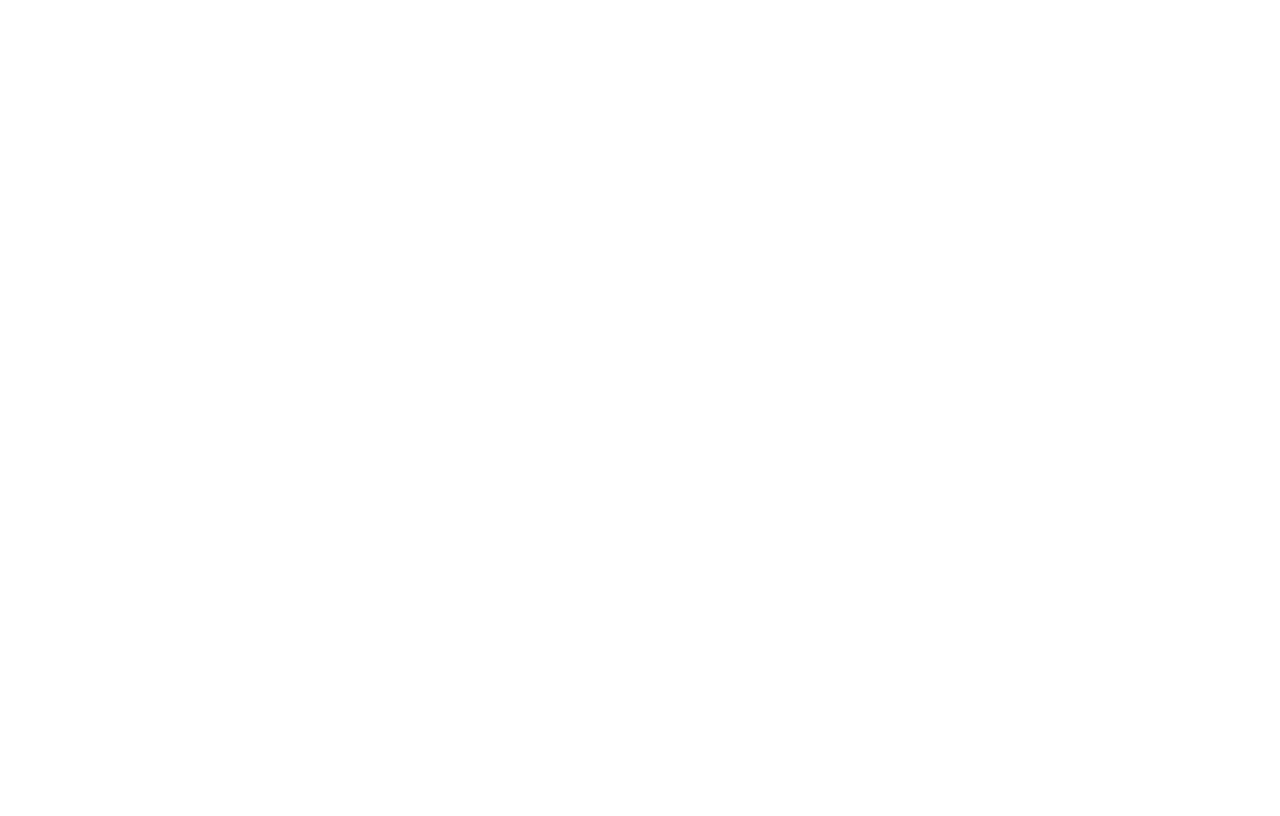
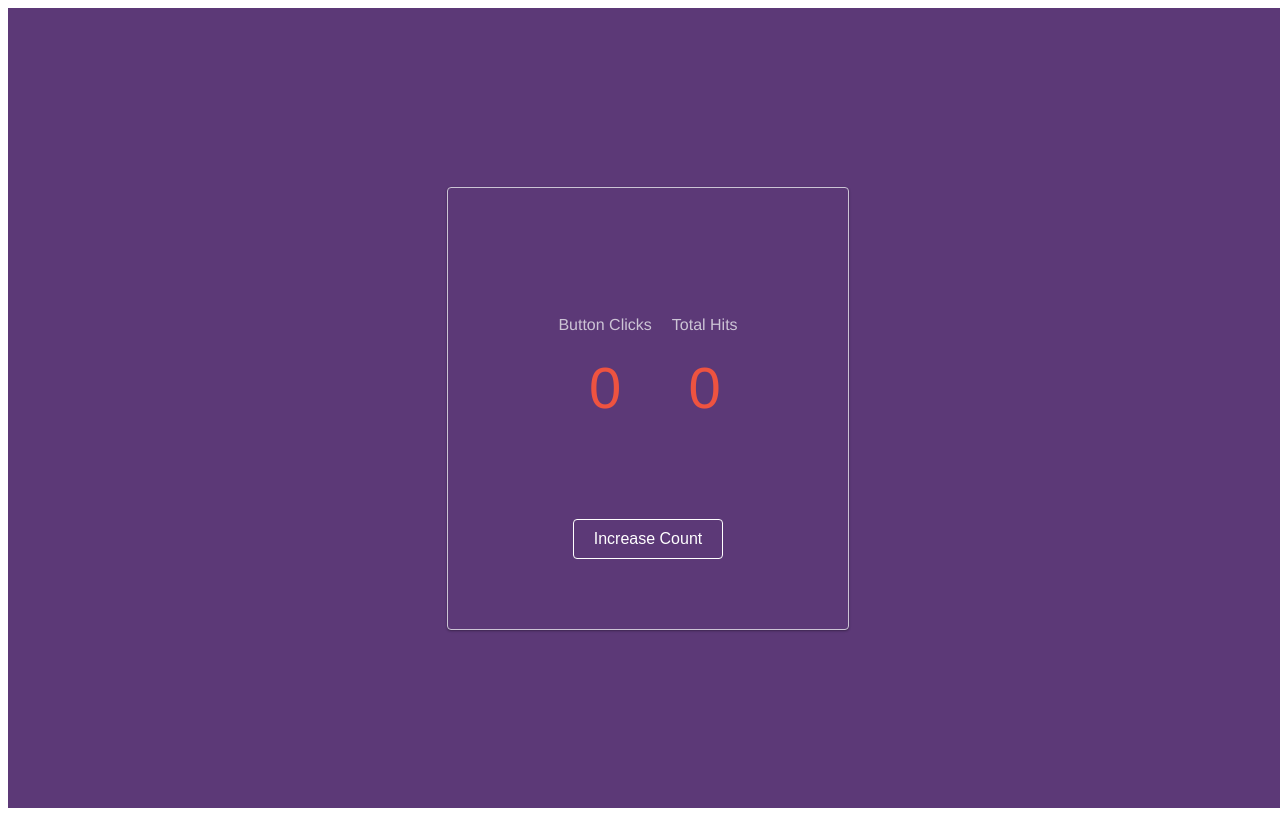
Before and after one commit to more-coffee-more-code/fearless-trial-project, a Vue app: page / in a window 1280 px wide. Built offline with nearby package versions, Linux system fonts and the light colour scheme.

Commit message:
completed styles for application

```diff
--- a/src/App.vue
+++ b/src/App.vue
@@ -1,25 +1,35 @@
 <template>
   <div id="app">
+    <counter-interface />
   </div>
 </template>
 
 <script>
+import CounterInterface from './components/CounterInterface.vue'
 
 export default {
   name: 'App',
   components: {
-
+    CounterInterface
   }
 }
 </script>
 
-<style>
+<style lang="scss">
+@import './assets/global-styles';
+
 #app {
   font-family: Avenir, Helvetica, Arial, sans-serif;
   -webkit-font-smoothing: antialiased;
   -moz-osx-font-smoothing: grayscale;
   text-align: center;
   color: #2c3e50;
-  margin-top: 60px;
+  background-color: $dark-violet;
+  height: 100vh;
+  width: 100vw;
+  display: flex;
+  flex-direction: column;
+  align-content: center;
+  justify-content: center;
 }
 </style>
--- a/src/assets/global-styles.scss
+++ b/src/assets/global-styles.scss
@@ -1,6 +1,7 @@
 $white: #fff;
 $dark-violet: #5c3977;
 $light-violet: #ccc4d5;
+$red-orange: #ee5340;
 
 // font sizes
 $large-font-size: 58px;
--- a/src/components/Button.vue
+++ b/src/components/Button.vue
@@ -23,7 +23,7 @@
   max-width: 300px;
   margin: 0 auto;
   transition: .8s all;
-  font-size: 22px;
+  font-size: $base-font-size;
 
   &:hover {
     cursor: pointer;
--- a/src/components/CounterInterface.vue
+++ b/src/components/CounterInterface.vue
@@ -48,8 +48,16 @@
 .counter-interface {
   background-color: $dark-violet;
   border: solid 1px $light-violet;
-  width: max-content;
+  border-radius: 4px;
+  width: 400px;
   margin: 0 auto;
+  box-shadow: 0 1px 3px rgba(0,0,0,0.12), 0 1px 2px rgba(0,0,0,0.24);
+  transition: all 0.3s;
+
+
+  &:hover {
+    box-shadow: 0 14px 28px rgba(0,0,0,0.25), 0 10px 10px rgba(0,0,0,0.22);
+  }
 
   &__content {
     display: flex;
--- a/src/components/NumberDisplay.vue
+++ b/src/components/NumberDisplay.vue
@@ -26,7 +26,7 @@
 .display {
 
   &__number {
-    color: $white;
+    color: $red-orange;
     display: flex;
     flex-direction: column;
     font-size: $large-font-size;
@@ -36,6 +36,7 @@
         content: 'Total Hits';
         padding-bottom: 20px;
         font-size: $base-font-size;
+        color: $light-violet;
       }
     }
 
@@ -44,6 +45,7 @@
         content: 'Button Clicks';
         padding-bottom: 20px;
         font-size: $base-font-size;
+        color: $light-violet;
       }
     }
   }
```
